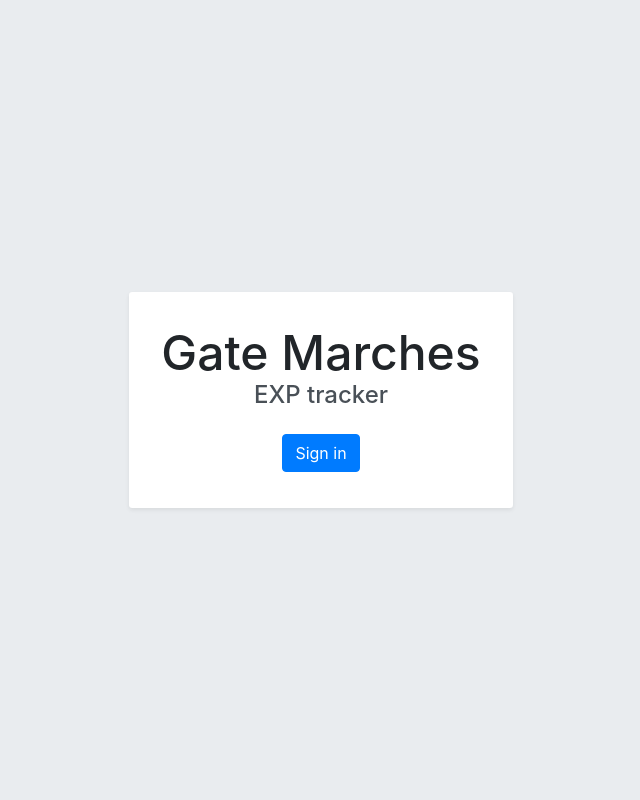
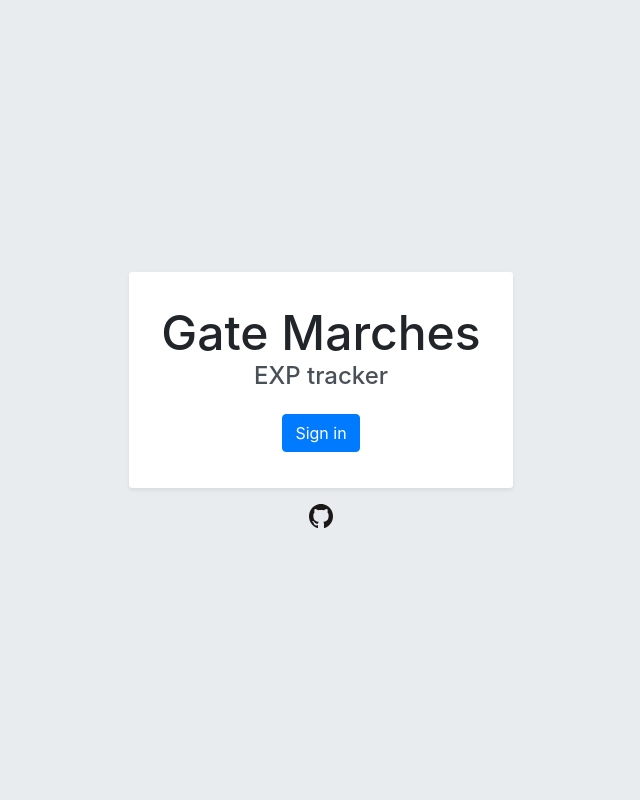
Before and after one commit to robbert-vdh/dungeonesis-tracker, a Django app: page / in a window 1280 px wide. Shown: the whole page, without its empty margins (319-959 px from the left). Run offline with Django 3.2, Linux system fonts and the light colour scheme; style sheets or scripts are compiled from the project's sources; some libraries are stand-ins or nearby versions.

Commit message:
Add a link to the repo

```diff
--- a/dungeonesis/templates/base.html
+++ b/dungeonesis/templates/base.html
@@ -12,11 +12,17 @@
   </head>
   <body>
     {% block body %}
-      <div class="wrapper">
+      <div class="page-wrapper">
         <main class="page-card">
           {% block content %}
           {% endblock %}
         </main>
+
+        <a href="https://github.com/robbert-vdh/dungeonesis-tracker"
+           class="repo-link" target="_blank"
+           title="View source code">
+          <img src="{% static "dist/images/github.svg" %}" alt="GitHub repo">
+        </a>
       </div>
     {% endblock %}
 
--- a/src/styles/_page.scss
+++ b/src/styles/_page.scss
@@ -10,7 +10,31 @@ body {
   border-radius: $border-radius-sm;
   box-shadow: $box-shadow-sm;
   padding: 2rem;
-  margin: 2rem;
+  margin: 2rem 2rem 1rem 2rem;
+}
+
+.page-wrapper {
+  align-items: center;
+  display: flex;
+  flex-direction: column;
+  justify-content: center;
+  min-height: 100%;
+}
+
+// The little banner that links to the GitHub repo
+.repo-link {
+  margin-bottom: 2rem;
+  opacity: 1.0;
+  transition: opacity 150ms ease-in-out;
+
+  @include hover-focus {
+    opacity: 0.8;
+  }
+
+  img {
+    display: block;
+    width: 1.5rem;
+  }
 }
 
 .subtitle {
@@ -22,10 +46,3 @@ body {
   font-size: 3rem;
   margin-bottom: 0;
 }
-
-.wrapper {
-  align-items: center;
-  justify-content: center;
-  display: flex;
-  min-height: 100%;
-}
```
Also changed, not shown: webpack.config.js (+4 -4 lines), src/images/github.svg (added).
